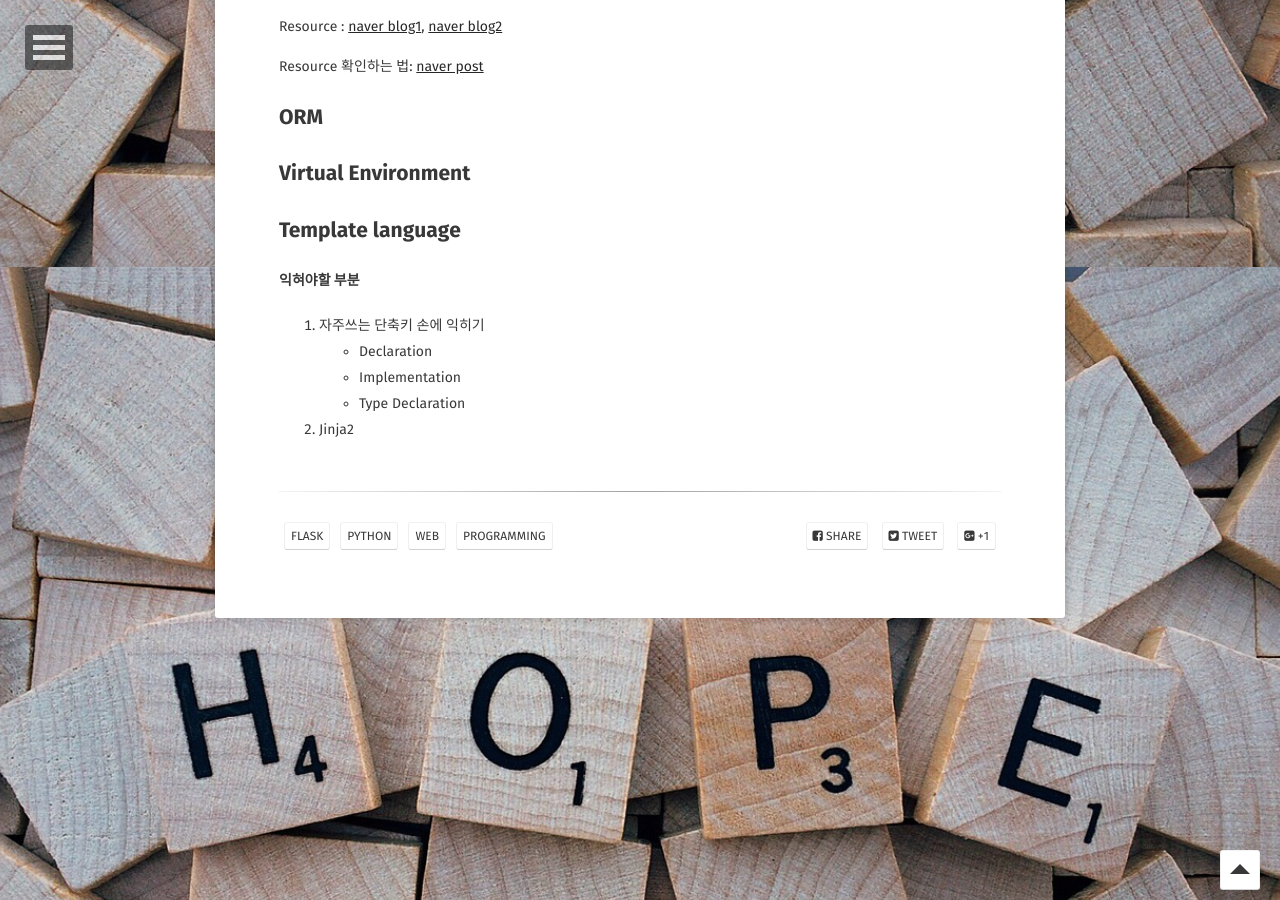
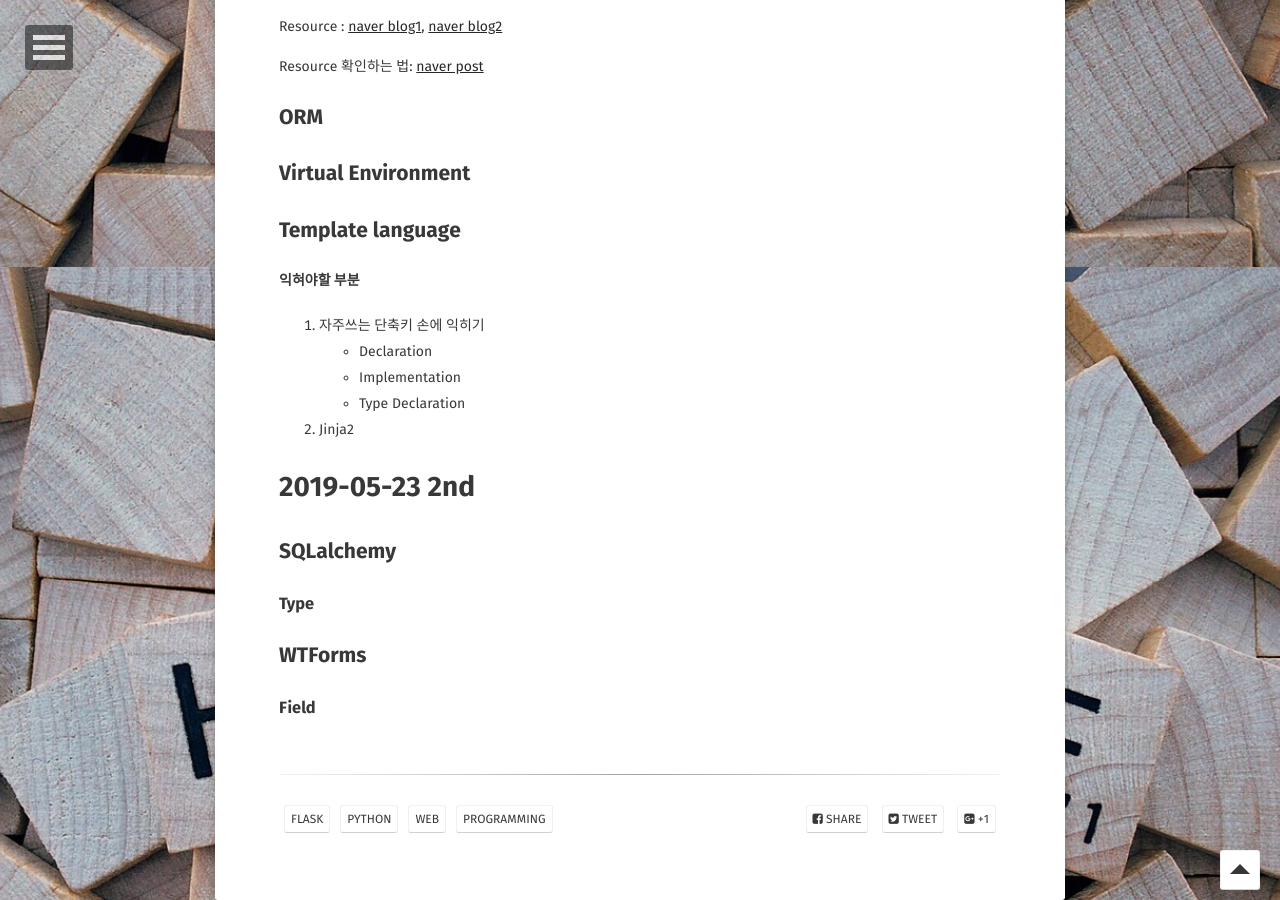
Before and after one commit to Jungjihyuk/JH_Life, a Jekyll site: the page built from _posts/2019-05-18-flask.md, in a window 1280 px wide and 900 px high, scrolled down 6933 px. Built offline with Jekyll 4.4.1, drawn with Linux system fonts in a browser that asks for light colours; some web fonts are replaced; comment, search, counter and statistics services are not loaded.

Commit message:
2nd 과제

```diff
--- a/_posts/2019-05-18-flask.md
+++ b/_posts/2019-05-18-flask.md
@@ -247,3 +247,14 @@ Resource 확인하는 법: [naver post](https://m.post.naver.com/viewer/postView
 - Implementation
 - Type Declaration
 2. Jinja2
+
+
+# 2019-05-23 2nd
+
+## SQLalchemy
+
+### Type
+
+## WTForms
+
+### Field
```
